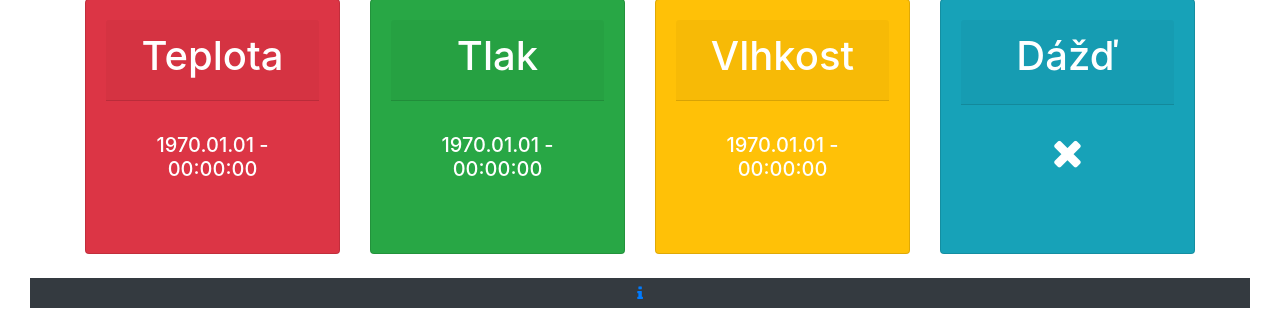
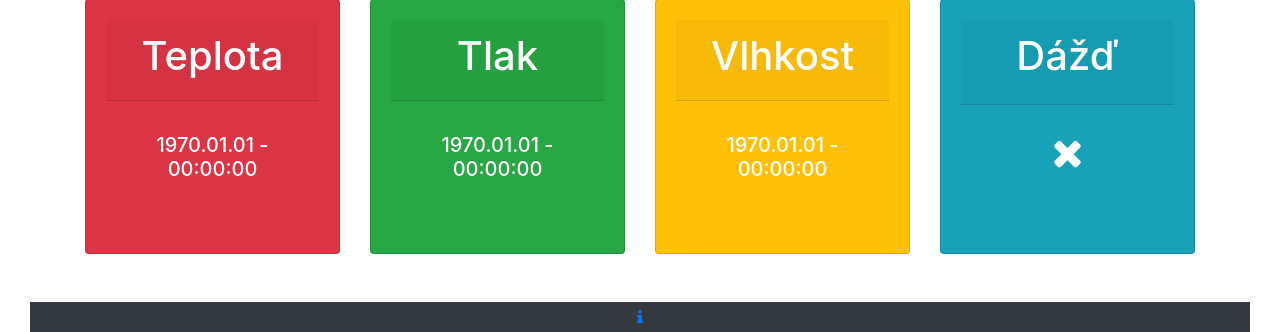
Before and after one commit to samod1/filipSOC, a PHP site: page /index.php in a window 1280 px wide. Shown: the part 804-1136 px from the top of the page. Before the commit the page ends 1112 px from the top, so only its background shows below. Run offline with PHP 8.4, Linux system fonts and the light colour scheme; data that the repository does not hold is empty; some libraries are stand-ins or nearby versions.

Commit message:
upraveny margin pre footer

```diff
--- a/UI/confs/footer.php
+++ b/UI/confs/footer.php
@@ -1,4 +1,4 @@
-<footer class="bg-dark text-center text-lg-start mt-4">
+<footer class="bg-dark text-center text-lg-start mt-5">
     <button type="button" class="btn btn-link" data-toggle="modal" data-target="#exampleModal"><i class="fa fa-info"></i></button>
     <p class="text-center text-white mb-0"><?php echo exec("git log --pretty=%h -n1 HEAD"); ?></p>
 </footer>
```
